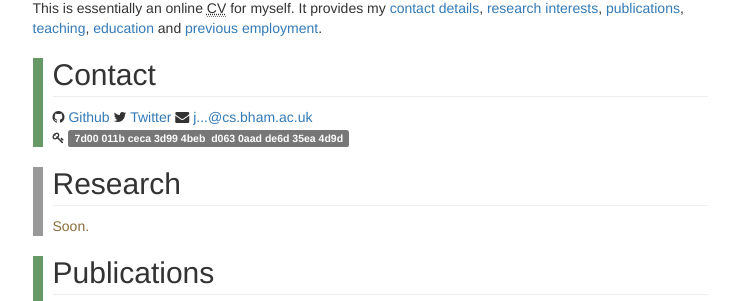
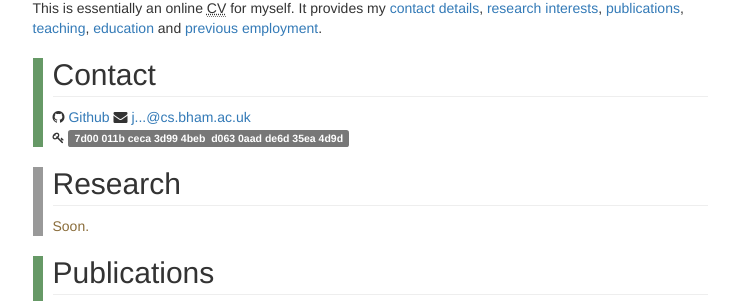
Before and after one commit to sacko87/sacko87.github.io, a Jekyll site: the page built from index.html, in a window 1280 px wide. Shown: the part 168-469 px from the top of the page, without its empty margins (270-1009 px from the left). Built offline with Jekyll 4.4.1, drawn with Linux system fonts in a browser that asks for light colours; nearby versions of some CDN libraries.

Commit message:
Update index.html

```diff
--- a/index.html
+++ b/index.html
@@ -21,7 +21,6 @@ myself. It provides my <a href="#contact">contact details</a>,
   <h2 id="contact">Contact</h2>
   <p>
     <i class="fa fa-github"></i> <a href="https://github.com/sacko87" title="John T. Saxon on Github">Github</a>
-    <i class="fa fa-twitter"></i> <a href="https://twitter.com/sacko87" title="John T. Saxon on Twitter">Twitter</a>
     <i class="fa fa-envelope"></i> <a href="http://www.google.com/recaptcha/mailhide/d?k=01ytP8t89YidqS8CEpBKslmA==&amp;c=ZJR6ARKq-nQfskRJT5mqxupiQkQu5hkFlMzZ8BPG224=" onclick="window.open('http://www.google.com/recaptcha/mailhide/d?k\07501ytP8t89YidqS8CEpBKslmA\75\75\46c\75ZJR6ARKq-nQfskRJT5mqxupiQkQu5hkFlMzZ8BPG224\075', '', 'toolbar=0,scrollbars=0,location=0,statusbar=0,menubar=0,resizable=0,width=500,height=300'); return false;" title="Reveal this e-mail address">j...@cs.bham.ac.uk</a><br />
     <small><i class="fa fa-key"></i></small> <span class="text-lowercase label label-default">7D00 011B CECA 3D99 4BEB&nbsp;&nbsp;D063 0AAD DE6D 35EA 4D9D</span><br />
     <!--<span class="text-danger">Security students</span>: you <strong>must</strong> use <abbr title="Pretty Good Privacy">PGP</abbr> to send me emails regarding the module.<br />
```
